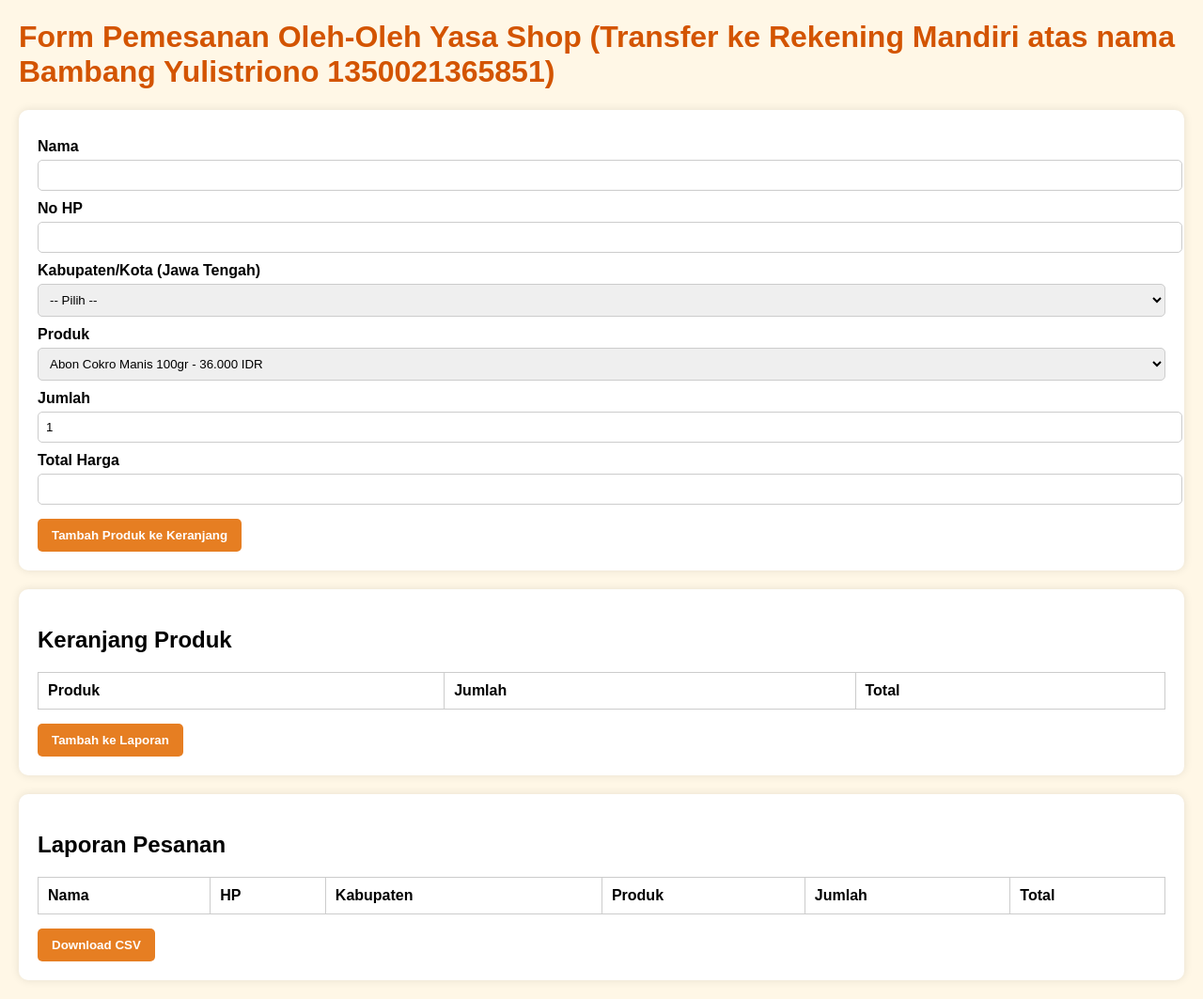
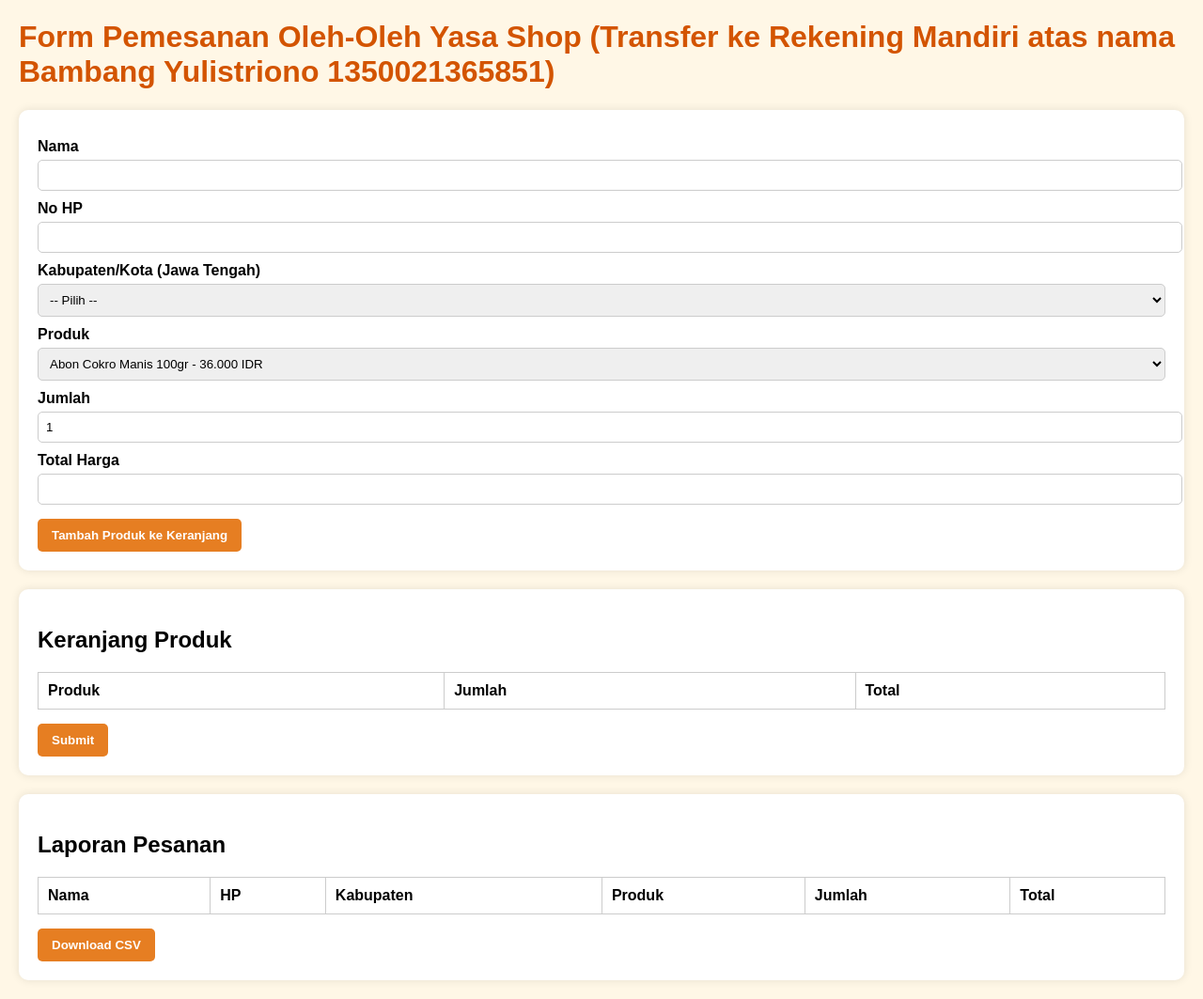
Before and after one commit to dataari24-commits/YasaShop, a plain HTML site: page index.html in a window 1280 px wide. Shown: the whole page at 94% size. Drawn offline with Linux system fonts and the light colour scheme.

Commit message:
index.html

```diff
--- a/index.html
+++ b/index.html
@@ -94,7 +94,7 @@
     <tbody id="keranjangBody"></tbody>
   </table>
 
-  <button type="button" onclick="simpanKeLaporan()">Tambah ke Laporan</button>
+  <button type="button" onclick="simpanKeLaporan()">Submit</button>
 </div>
 
 <div class="report">
```
